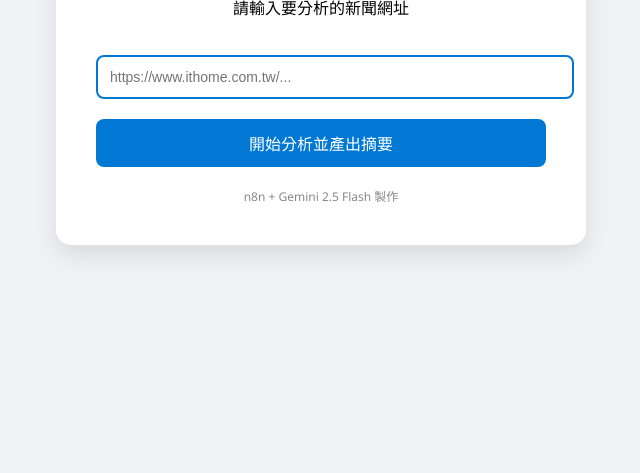
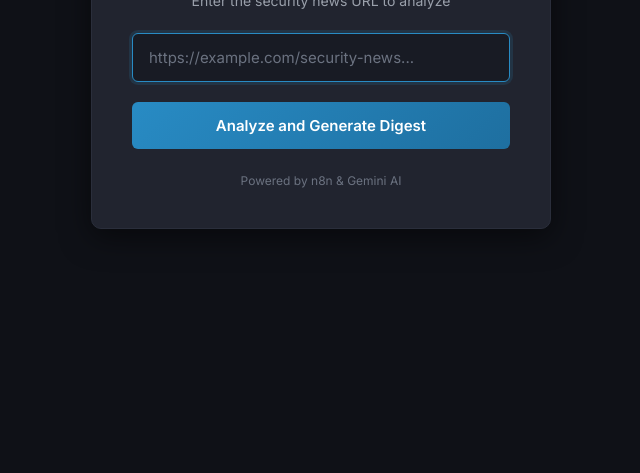
Before and after one commit to albis0103/NewsAbstract, a plain HTML site: page webhook.html in a window 1280 px wide. Shown: the part 327-800 px from the top of the page, without its empty margins (319-959 px from the left). Drawn offline with Linux system fonts and the light colour scheme.

Commit message:
chore:beautify the webhook.html UI interface

```diff
--- a/webhook.html
+++ b/webhook.html
@@ -1,53 +1,168 @@
 <!DOCTYPE html>
-<html lang="zh-TW">
+<html lang="en">
 <head>
     <meta charset="UTF-8">
-    <title>SecOps 新聞分析系統</title>
+    <title>SecOps Intelligence - New Analysis</title>
+    <link href="https://fonts.googleapis.com/css2?family=Inter:wght@300;400;500;600;700&display=swap" rel="stylesheet">
     <style>
-        body { font-family: 'Segoe UI', Tahoma, Geneva, Verdana, sans-serif; background: #f0f2f5; display: flex; justify-content: center; align-items: center; height: 100vh; margin: 0; }
-        .card { background: white; padding: 40px; border-radius: 15px; box-shadow: 0 10px 25px rgba(0,0,0,0.1); width: 450px; text-align: center; }
-        .logo { font-size: 24px; font-weight: bold; color: #0078d4; margin-bottom: 20px; }
-        input { width: 100%; padding: 12px; margin: 20px 0; border: 2px solid #e1e4e8; border-radius: 8px; font-size: 14px; outline: none; transition: border-color 0.3s; }
-        input:focus { border-color: #0078d4; }
-        button { background: #0078d4; color: white; border: none; padding: 12px 25px; border-radius: 8px; font-size: 16px; cursor: pointer; transition: background 0.3s; width: 100%; }
-        button:hover { background: #005a9e; }
-        .footer { margin-top: 20px; font-size: 12px; color: #888; }
+        /* 注入核心 CSS 變數 */
+        :root {
+            --bg-primary: #0f1117;
+            --bg-card: #21242f;
+            --bg-input: #181b24;
+            --border: #2a2e3b;
+            --text-primary: #e8eaed;
+            --text-secondary: #9aa0ab;
+            --text-muted: #6b7280;
+            --accent: #288bc4;
+            --radius: 10px;
+            --radius-sm: 6px;
+            --shadow: 0 8px 30px rgba(0,0,0,0.5);
+            --transition: 0.2s ease;
+        }
+
+        * { box-sizing: border-box; margin: 0; padding: 0; }
+
+        body {
+            font-family: 'Inter', -apple-system, BlinkMacSystemFont, sans-serif;
+            background: var(--bg-primary);
+            color: var(--text-primary);
+            display: flex;
+            justify-content: center;
+            align-items: center;
+            height: 100vh;
+        }
+
+        .card {
+            background: var(--bg-card);
+            padding: 40px;
+            border: 1px solid var(--border);
+            border-radius: var(--radius);
+            box-shadow: var(--shadow);
+            width: 100%;
+            max-width: 460px;
+            text-align: center;
+        }
+
+        .logo {
+            font-size: 22px;
+            font-weight: 700;
+            color: var(--text-primary);
+            margin-bottom: 8px;
+            display: flex;
+            align-items: center;
+            justify-content: center;
+            gap: 10px;
+        }
+
+        .subtitle {
+            color: var(--text-secondary);
+            font-size: 14px;
+            margin-bottom: 24px;
+        }
+
+        input {
+            width: 100%;
+            padding: 14px 16px;
+            margin-bottom: 20px;
+            background: var(--bg-input);
+            border: 1px solid var(--border);
+            border-radius: var(--radius-sm);
+            color: var(--text-primary);
+            font-size: 15px;
+            font-family: inherit;
+            outline: none;
+            transition: all var(--transition);
+        }
+
+        input::placeholder {
+            color: var(--text-muted);
+        }
+
+        input:focus {
+            border-color: var(--accent);
+            box-shadow: 0 0 0 3px rgba(40, 139, 196, 0.15);
+        }
+
+        button {
+            background: linear-gradient(135deg, var(--accent), #1e6fa0);
+            color: white;
+            border: none;
+            padding: 14px 24px;
+            border-radius: var(--radius-sm);
+            font-size: 15px;
+            font-weight: 600;
+            font-family: inherit;
+            cursor: pointer;
+            transition: all var(--transition);
+            width: 100%;
+        }
+
+        button:hover {
+            opacity: 0.9;
+            transform: translateY(-1px);
+        }
+
+        button:disabled {
+            opacity: 0.6;
+            cursor: not-allowed;
+            transform: none;
+        }
+
+        .footer {
+            margin-top: 24px;
+            font-size: 12px;
+            color: var(--text-muted);
+        }
     </style>
 </head>
 <body>
     <div class="card">
-        <div class="logo"> SecOps AI Intelligence</div>
-        <p>請輸入要分析的新聞網址</p>
-        <input type="text" id="newsUrl" placeholder="https://www.ithome.com.tw/..." autofocus>
-        <button onclick="analyze()">開始分析並產出摘要</button>
-        <div class="footer"> n8n + Gemini 2.5 Flash 製作 </div>
+        <div class="logo">🛡️ SecOps AI Intelligence</div>
+        <p class="subtitle">Enter the security news URL to analyze</p>
+
+        <input type="text" id="newsUrl" placeholder="https://example.com/security-news..." autofocus>
+        <button onclick="analyze()" id="analyzeBtn">Analyze and Generate Digest</button>
+
+        <div class="footer">Powered by n8n & Gemini AI</div>
     </div>
 
     <script>
         function analyze() {
+            const btn = document.getElementById('analyzeBtn');
             let url = document.getElementById('newsUrl').value.trim();
 
-            // 修正點：自動過濾掉頭尾不小心貼進來的引號
+            // Clean quotes
             url = url.replace(/^["']|["']$/g, '');
 
-            if (!url) return alert('請先貼上網址！');
-
-            // 檢查是否為合法網址格式
-            if (!url.startsWith('http')) {
-                return alert('請輸入完整的網址 (需包含 http 或 https)');
+            if (!url) {
+                alert('Please enter a URL!');
+                return;
             }
 
-            // 指向 n8n 測試路徑
+            // Validate URL format
+            if (!url.startsWith('http')) {
+                alert('Please enter a valid URL starting with http or https');
+                return;
+            }
+
+            // UX Optimization: Show loading state (prevents double clicking)
+            btn.innerHTML = '⏳ Analyzing... Please wait';
+            btn.disabled = true;
+
+            // Target n8n webhook
             const webhookUrl = "http://localhost:5678/webhook/cyber-news-analysis";
-
-            // 正確拼接參數
             const finalUrl = `${webhookUrl}?NewsUrl=${encodeURIComponent(url)}`;
 
-            console.log("正在發送至:", finalUrl);
+            console.log("Redirecting to:", finalUrl);
             window.location.href = finalUrl;
+
+            // Note: If the page doesn't redirect immediately (e.g. server error),
+            // you might want to reset the button state after a timeout,
+            // but since this is a simple location href, it will hold until the new page loads.
         }
 
-        // 支援 Enter 鍵送出
+        // Support Enter key
         document.getElementById('newsUrl').addEventListener('keypress', (e) => {
             if (e.key === 'Enter') analyze();
         });
```
